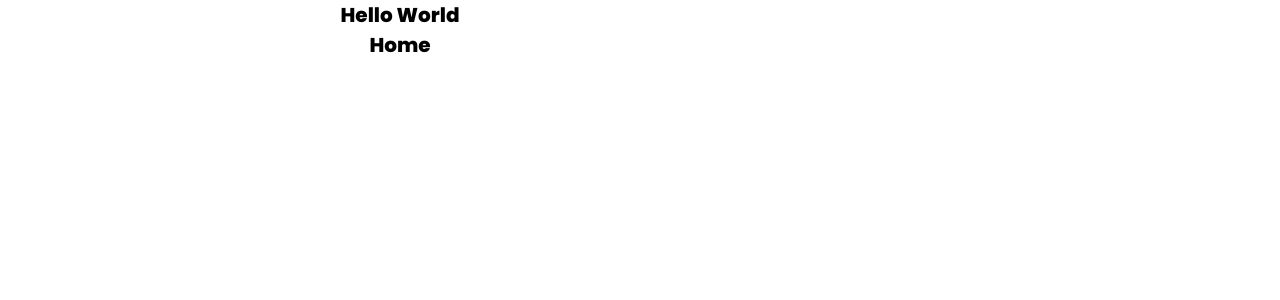
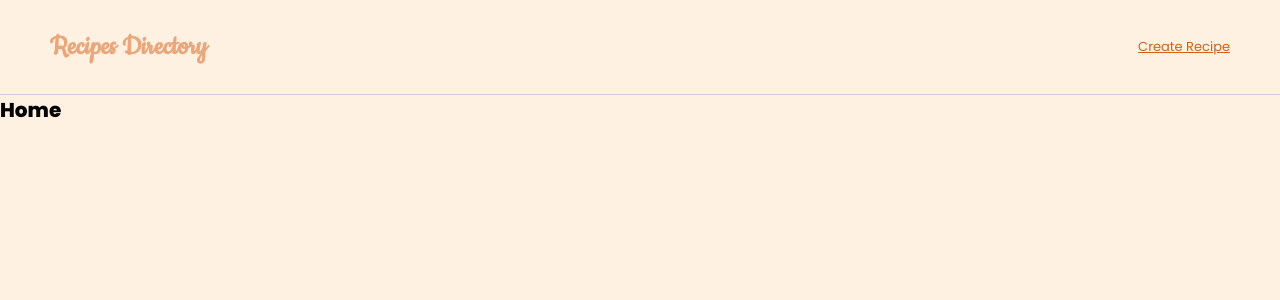
Before and after one commit to mojotron/recipe-directory, a React (Create React App) app: page / in a window 1280 px wide. Shown: the top 300 px of the page. Built offline with nearby package versions, Linux system fonts and the light colour scheme; data requests are answered from the project's data file.

Commit message:
Add navbar and fetch hook

```diff
--- a/src/App.css
+++ /dev/null
@@ -1,38 +0,0 @@
-.App {
-  text-align: center;
-}
-
-.App-logo {
-  height: 40vmin;
-  pointer-events: none;
-}
-
-@media (prefers-reduced-motion: no-preference) {
-  .App-logo {
-    animation: App-logo-spin infinite 20s linear;
-  }
-}
-
-.App-header {
-  background-color: #282c34;
-  min-height: 100vh;
-  display: flex;
-  flex-direction: column;
-  align-items: center;
-  justify-content: center;
-  font-size: calc(10px + 2vmin);
-  color: white;
-}
-
-.App-link {
-  color: #61dafb;
-}
-
-@keyframes App-logo-spin {
-  from {
-    transform: rotate(0deg);
-  }
-  to {
-    transform: rotate(360deg);
-  }
-}
--- a/src/App.js
+++ b/src/App.js
@@ -1,16 +1,18 @@
 import { BrowserRouter, Routes, Route } from "react-router-dom";
+import "./styles/App.css";
 // pages
 import Home from "./pages/Home/Home";
 import Create from "./pages/Create/Create";
 import Recipe from "./pages/Recipe/Recipe";
 import Search from "./pages/Search/Search";
-import "./App.css";
+// components
+import Navbar from "./components/Navbar";
 
 const App = () => {
   return (
     <div className="App">
       <BrowserRouter>
-        <h1>Hello World</h1>
+        <Navbar />
         <Routes>
           <Route path="/" element={<Home />} />
           <Route path="/create" element={<Create />} />
--- /dev/null
+++ b/src/components/Navbar.js
@@ -0,0 +1,17 @@
+import { NavLink } from "react-router-dom";
+import "./styles/Navbar.css";
+
+const Navbar = () => {
+  return (
+    <nav className="Navbar">
+      <NavLink to="/">
+        <h1 className="Navbar__heading">Recipes Directory</h1>
+      </NavLink>
+      <NavLink className="btn" to="create">
+        Create Recipe
+      </NavLink>
+    </nav>
+  );
+};
+
+export default Navbar;
--- /dev/null
+++ b/src/components/styles/Navbar.css
@@ -0,0 +1,20 @@
+.Navbar {
+  padding: 3rem 5rem;
+  display: flex;
+  justify-content: space-between;
+  align-items: center;
+  border-bottom: 0.1rem solid #ccc;
+}
+.Navbar a {
+  font-family: inherit;
+  font-size: 1.3rem;
+  color: var(--brown);
+}
+.Navbar a.active {
+  text-decoration: none;
+  opacity: 0.5;
+}
+.Navbar__heading {
+  font-family: "Cookie", "Poppins", sans-serif;
+  font-size: 3rem;
+}
--- /dev/null
+++ b/src/hooks/useFetch.js
@@ -0,0 +1,39 @@
+import { useEffect, useState } from "react";
+
+const useFetch = (url) => {
+  const [data, setData] = useState(null);
+  const [isPending, setIsPending] = useState(false);
+  const [error, setError] = useState(null);
+
+  useEffect(() => {
+    const controller = new AbortController();
+
+    const fetchData = async () => {
+      try {
+        setIsPending(true);
+        const response = await fetch(url, { signal: controller.signal });
+        if (!response.ok) throw new Error(response.statusText);
+        const json = await response.json();
+        setData(json);
+        setIsPending(false);
+        setError(null);
+      } catch (error) {
+        if (error.name === "AbortError") {
+          console.log("data fetch was aborted");
+        } else {
+          setIsPending(false);
+          setError("Could not fetch data!");
+          console.error(error);
+        }
+      }
+    };
+
+    fetchData();
+
+    return () => controller.abort();
+  }, [url]);
+
+  return { data, isPending, error };
+};
+
+export default useFetch;
--- a/src/index.js
+++ b/src/index.js
@@ -1,17 +1,11 @@
-import React from 'react';
-import ReactDOM from 'react-dom/client';
-import './index.css';
-import App from './App';
-import reportWebVitals from './reportWebVitals';
+import React from "react";
+import ReactDOM from "react-dom/client";
+import "./styles/index.css";
+import App from "./App";
 
-const root = ReactDOM.createRoot(document.getElementById('root'));
+const root = ReactDOM.createRoot(document.getElementById("root"));
 root.render(
   <React.StrictMode>
     <App />
   </React.StrictMode>
 );
-
-// If you want to start measuring performance in your app, pass a function
-// to log results (for example: reportWebVitals(console.log))
-// or send to an analytics endpoint. Learn more: https://bit.ly/CRA-vitals
-reportWebVitals();
--- a/src/pages/Home/Home.js
+++ b/src/pages/Home/Home.js
@@ -1,9 +1,15 @@
 import "./styles/Home.css";
+import useFetch from "../../hooks/useFetch";
 
 const Home = () => {
+  const { data, isPending, error } = useFetch("http://localhost:3000/recipes");
+
+  console.log(data && data);
   return (
     <div>
       <h1>Home</h1>
+      {isPending && <p>Loading...</p>}
+      {error && <p>{error}</p>}
     </div>
   );
 };
--- a/src/reportWebVitals.js
+++ /dev/null
@@ -1,13 +0,0 @@
-const reportWebVitals = onPerfEntry => {
-  if (onPerfEntry && onPerfEntry instanceof Function) {
-    import('web-vitals').then(({ getCLS, getFID, getFCP, getLCP, getTTFB }) => {
-      getCLS(onPerfEntry);
-      getFID(onPerfEntry);
-      getFCP(onPerfEntry);
-      getLCP(onPerfEntry);
-      getTTFB(onPerfEntry);
-    });
-  }
-};
-
-export default reportWebVitals;
--- /dev/null
+++ b/src/styles/App.css
@@ -0,0 +1,4 @@
+.App {
+  height: inherit;
+  width: inherit;
+}
--- a/src/index.css
+++ b/src/styles/index.css
@@ -6,6 +6,9 @@ html {
   font-size: 10px;
 }
 :root {
+  --blue: #1d3c45;
+  --brown: #d2601a;
+  --white: #fff1e1;
 }
 *,
 *::after,
@@ -16,5 +19,16 @@ html {
 }
 body {
   height: 100vh;
-  width: 100vh;
+  width: 100vw;
+  background-color: var(--blue);
 }
+#root {
+  background-color: var(--white);
+  height: inherit;
+  width: inherit;
+  display: flex;
+  flex-direction: column;
+  justify-content: flex-start;
+  align-items: center;
+  margin: 0 auto;
+}
```
Also changed, not shown: 2 other files (tests, documents, lock files or other folders).
